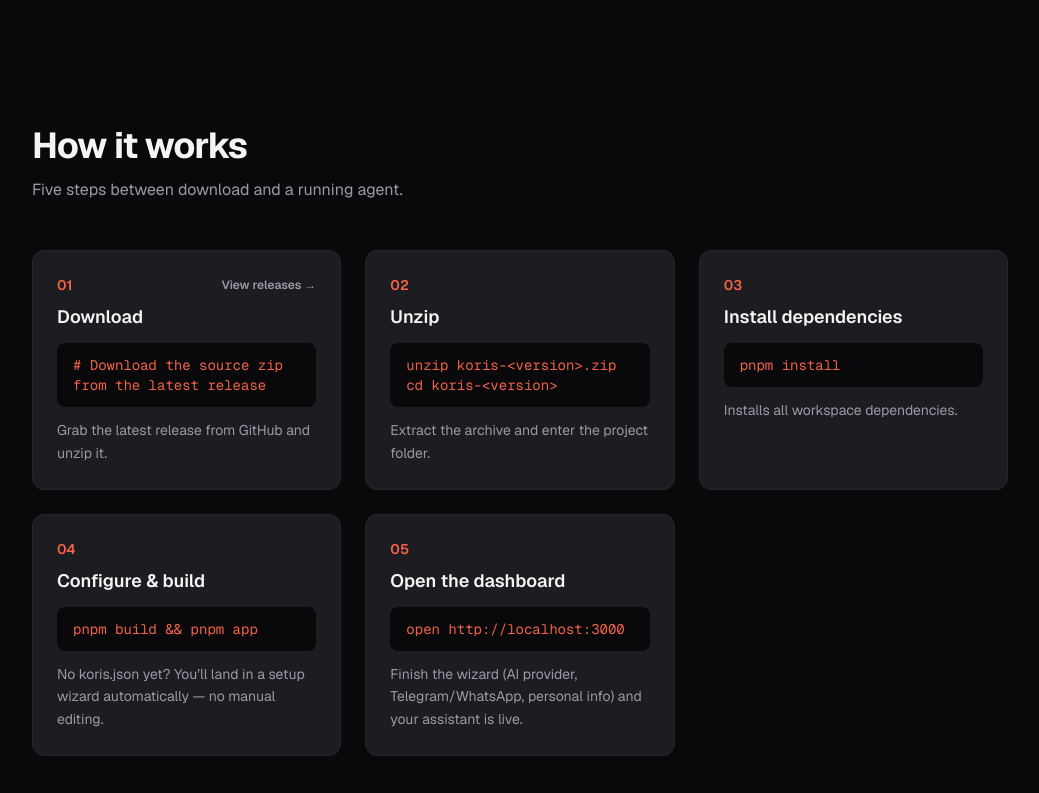
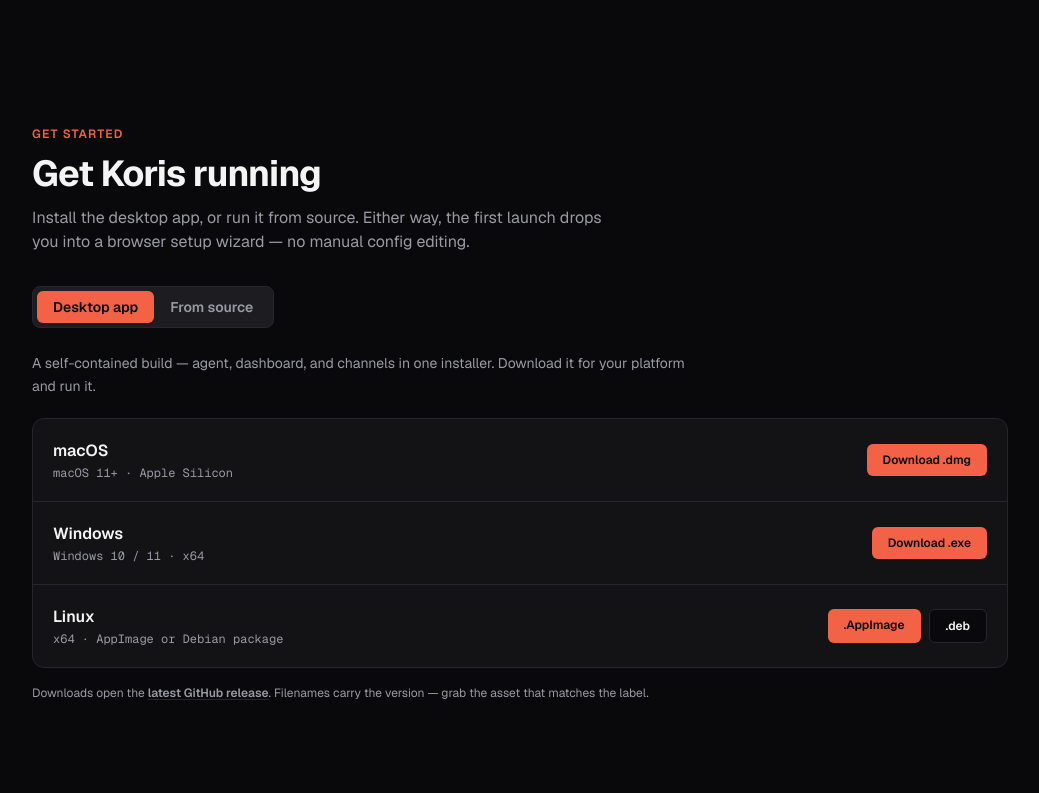
Before and after one commit to guilhermesalviano/koris-hub, a Next.js app: page / in a window 1280 px wide. Shown: the part 547-1340 px from the top of the page, without its empty margins (120-1159 px from the left). Built offline with nearby package versions, Linux system fonts and the light colour scheme.

Commit message:
feat: update get started

```diff
--- a/src/components/HowItWorks.tsx
+++ b/src/components/HowItWorks.tsx
@@ -1,71 +1,157 @@
+'use client';
+
+import { useState } from 'react';
 import { RELEASES_URL } from '@/lib/constants';
 
-const STEPS = [
+type TabId = 'desktop' | 'source';
+
+const TABS: { id: TabId; label: string }[] = [
+  { id: 'desktop', label: 'Desktop app' },
+  { id: 'source', label: 'From source' },
+];
+
+const DESKTOP_TARGETS = [
   {
-    number: '01',
-    title: 'Download',
-    command: '# Download the source zip from the latest release',
-    detail: 'Grab the latest release from GitHub and unzip it.',
-    link: { label: 'View releases', href: RELEASES_URL },
+    os: 'macOS',
+    note: 'macOS 11+ · Apple Silicon',
+    downloads: [
+      { label: 'Download .dmg', file: 'koris-<version>-mac-arm64.dmg', primary: true },
+    ],
   },
   {
-    number: '02',
-    title: 'Unzip',
-    command: 'unzip koris-<version>.zip\ncd koris-<version>',
-    detail: 'Extract the archive and enter the project folder.',
+    os: 'Windows',
+    note: 'Windows 10 / 11 · x64',
+    downloads: [
+      { label: 'Download .exe', file: 'koris-<version>-win-x64.exe', primary: true },
+    ],
   },
   {
-    number: '03',
-    title: 'Install dependencies',
-    command: 'pnpm install',
-    detail: 'Installs all workspace dependencies.',
-  },
-  {
-    number: '04',
-    title: 'Configure & build',
-    command: 'pnpm build && pnpm app',
-    detail: 'No koris.json yet? You’ll land in a setup wizard automatically — no manual editing.',
-  },
-  {
-    number: '05',
-    title: 'Open the dashboard',
-    command: 'open http://localhost:3000',
-    detail: 'Finish the wizard (AI provider, Telegram/WhatsApp, personal info) and your assistant is live.',
+    os: 'Linux',
+    note: 'x64 · AppImage or Debian package',
+    downloads: [
+      { label: '.AppImage', file: 'koris-<version>-linux-x86_64.AppImage', primary: true },
+      { label: '.deb', file: 'koris-<version>-linux-amd64.deb', primary: false },
+    ],
   },
 ];
 
+const SOURCE_SNIPPET = `# Grab the latest source zip from:
+#   ${RELEASES_URL}
+
+unzip koris-<version>.zip
+cd koris-<version>
+
+pnpm install
+pnpm build && pnpm app        # dashboard on http://localhost:3000`;
+
 export function HowItWorks() {
+  const [tab, setTab] = useState<TabId>('desktop');
+
   return (
     <section id="how-it-works" className="mt-24 scroll-mt-20">
-      <div className="mb-12 max-w-xl">
-        <h2 className="text-3xl font-bold tracking-tight text-txt sm:text-4xl">How it works</h2>
-        <p className="mt-3 text-muted">Five steps between download and a running agent.</p>
+      <p className="mb-3 text-xs font-semibold uppercase tracking-widest text-accent">Get started</p>
+      <div className="mb-8 max-w-xl">
+        <h2 className="text-3xl font-bold tracking-tight text-txt sm:text-4xl">Get Koris running</h2>
+        <p className="mt-3 text-muted">
+          Install the desktop app, or run it from source. Either way, the first launch drops you into
+          a browser setup wizard &mdash; no manual config editing.
+        </p>
       </div>
 
-      <div className="grid gap-6 sm:grid-cols-2 lg:grid-cols-3">
-        {STEPS.map((step) => (
-          <div key={step.number} className="rounded-xl border border-border bg-bg-subtle p-6">
-            <div className="mb-2 flex items-center justify-between">
-              <span className="text-sm font-semibold text-accent">{step.number}</span>
-              {step.link && (
-                <a
-                  href={step.link.href}
-                  target="_blank"
-                  rel="noopener"
-                  className="text-xs font-semibold text-muted transition-colors hover:text-accent"
-                >
-                  {step.link.label} &rarr;
-                </a>
-              )}
-            </div>
-            <h3 className="mb-3 text-lg font-semibold text-txt">{step.title}</h3>
-            <pre className="mb-3 overflow-x-auto whitespace-pre-wrap break-words rounded-lg bg-bg px-4 py-3 font-mono text-xs text-accent sm:text-sm">
-              <code>{step.command}</code>
-            </pre>
-            <p className="text-sm leading-relaxed text-muted">{step.detail}</p>
-          </div>
+      <div className="inline-flex rounded-lg border border-border bg-bg-subtle p-1">
+        {TABS.map((t) => (
+          <button
+            key={t.id}
+            type="button"
+            onClick={() => setTab(t.id)}
+            aria-pressed={tab === t.id}
+            className={`rounded-md px-4 py-1.5 text-sm font-semibold transition-colors ${
+              tab === t.id ? 'bg-accent text-bg' : 'text-muted hover:text-txt'
+            }`}
+          >
+            {t.label}
+          </button>
         ))}
       </div>
+
+      {tab === 'desktop' ? (
+        <div className="mt-6">
+          <p className="max-w-2xl text-sm leading-relaxed text-muted">
+            A self-contained build &mdash; agent, dashboard, and channels in one installer. Download
+            it for your platform and run it.
+          </p>
+
+          <ul className="mt-5 divide-y divide-border overflow-hidden rounded-xl border border-border bg-card">
+            {DESKTOP_TARGETS.map((target) => (
+              <li
+                key={target.os}
+                className="flex flex-col gap-3 p-5 sm:flex-row sm:items-center sm:justify-between"
+              >
+                <div>
+                  <p className="font-semibold text-txt">{target.os}</p>
+                  <p className="mt-0.5 font-mono text-xs text-muted">{target.note}</p>
+                </div>
+                <div className="flex flex-wrap gap-2">
+                  {target.downloads.map((dl) => (
+                    <a
+                      key={dl.file}
+                      href={RELEASES_URL}
+                      target="_blank"
+                      rel="noopener"
+                      title={dl.file}
+                      className={`rounded-md px-4 py-2 text-xs font-semibold transition-colors ${
+                        dl.primary
+                          ? 'bg-accent text-bg hover:brightness-110'
+                          : 'border border-border bg-bg text-txt hover:border-accent'
+                      }`}
+                    >
+                      {dl.label}
+                    </a>
+                  ))}
+                </div>
+              </li>
+            ))}
+          </ul>
+
+          <p className="mt-4 text-xs leading-relaxed text-muted">
+            Downloads open the{' '}
+            <a
+              href={RELEASES_URL}
+              target="_blank"
+              rel="noopener"
+              className="font-semibold text-muted underline decoration-border underline-offset-2 transition-colors hover:text-accent"
+            >
+              latest GitHub release
+            </a>
+            . Filenames carry the version &mdash; grab the asset that matches the label.
+          </p>
+        </div>
+      ) : (
+        <div className="mt-6">
+          <p className="max-w-2xl text-sm leading-relaxed text-muted">
+            For hacking on Koris itself. Needs Node 24+ and pnpm.
+          </p>
+
+          <pre className="mt-5 overflow-x-auto rounded-xl border border-border bg-card px-5 py-4 font-mono text-xs leading-relaxed text-accent sm:text-sm">
+            <code>{SOURCE_SNIPPET}</code>
+          </pre>
+
+          <p className="mt-4 text-xs leading-relaxed text-muted">
+            No <code className="font-mono text-accent">koris.json</code> yet? You land in the setup
+            wizard automatically &mdash; finish it (AI provider, Telegram/WhatsApp, personal info) and
+            your assistant is live.
+          </p>
+
+          <a
+            href={RELEASES_URL}
+            target="_blank"
+            rel="noopener"
+            className="mt-3 inline-block text-xs font-semibold text-muted transition-colors hover:text-accent"
+          >
+            View releases &rarr;
+          </a>
+        </div>
+      )}
     </section>
   );
 }
```
Also changed, not shown: 1 other file (tests, documents, lock files or other folders).
